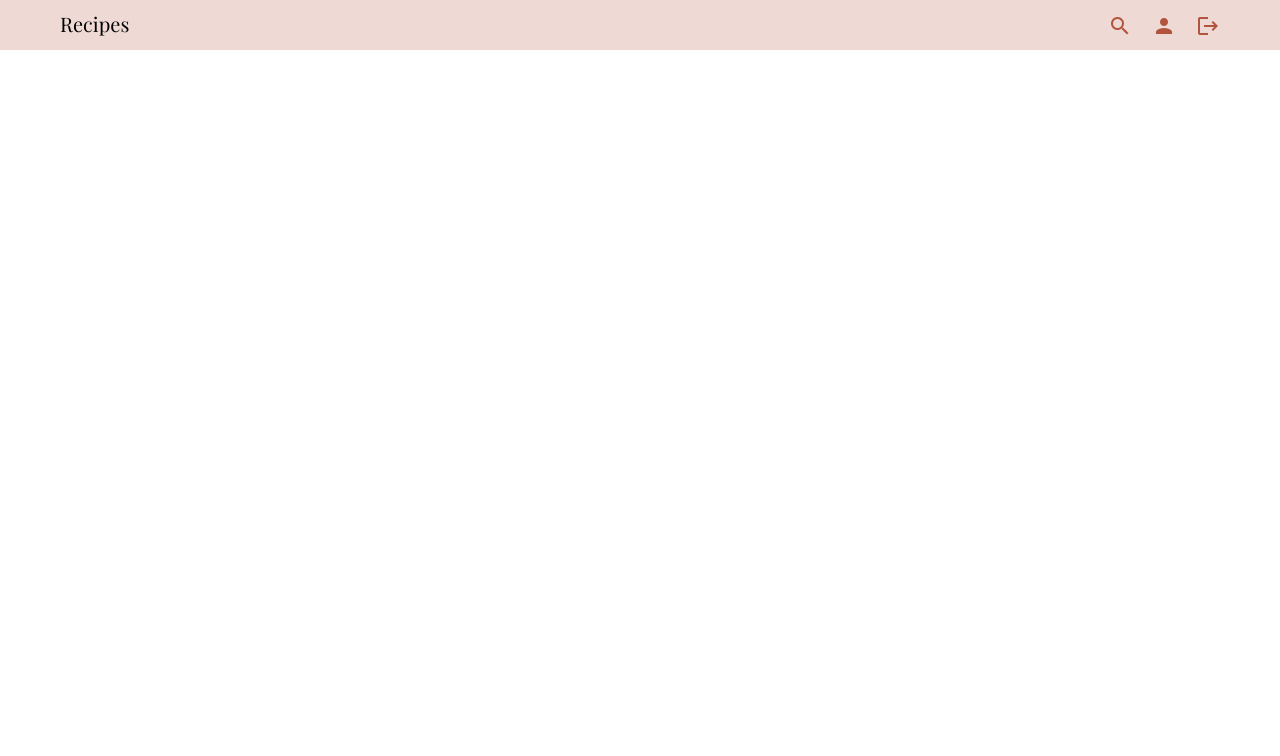
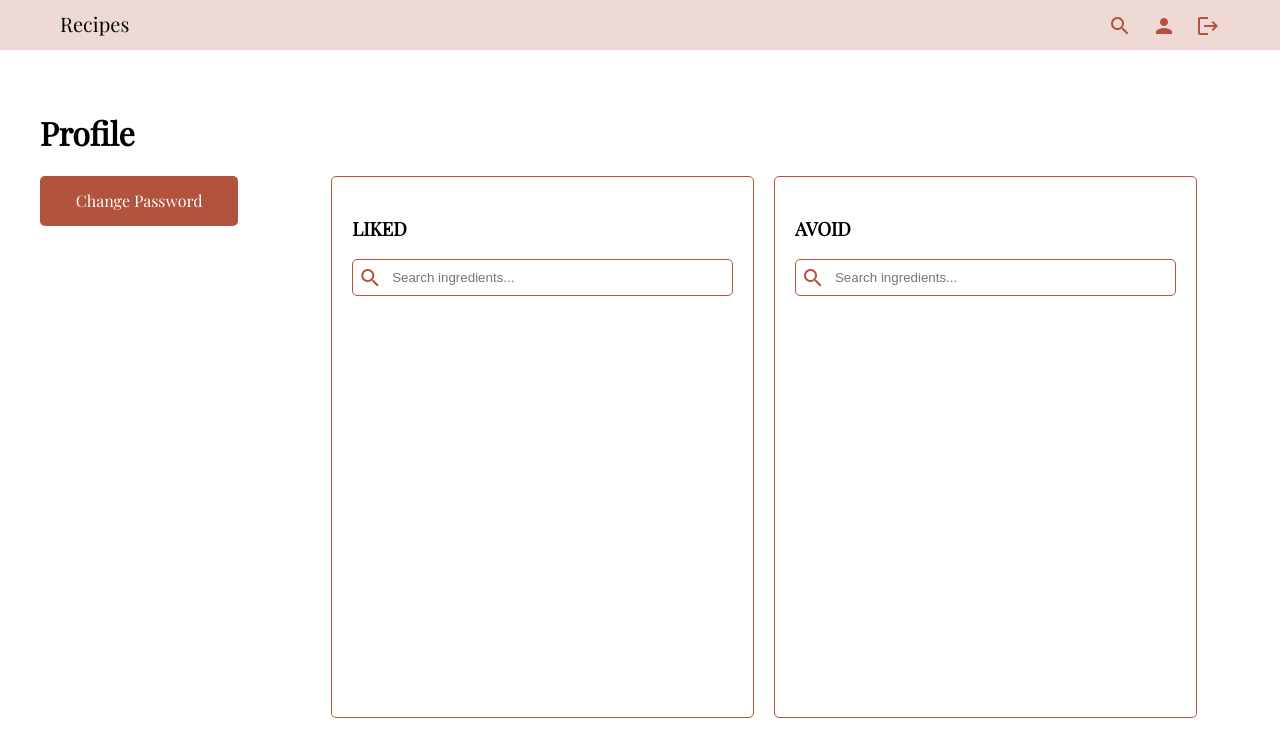
Before and after one commit to lm7777/rrs-client, an Angular app: page /profile in a window 1280 px wide. Before the commit this address led to /. Shown: the top 756 px of the page. Built offline with nearby package versions, Linux system fonts and the light colour scheme.

Commit message:
Add profile page

```diff
--- a/src/app/app.routes.ts
+++ b/src/app/app.routes.ts
@@ -2,9 +2,11 @@ import { Routes } from '@angular/router';
 import { DemoComponent } from './demo/demo/demo.component';
 import { RecipeDetailsComponent } from "./recipes/components/recipe-details/recipe-details.component";
 import { RecipesListComponent } from './recipes/components/recipes-list/recipes-list.component';
+import {ProfileComponent} from "./profile/profile.component";
 
 export const routes: Routes = [
     {path: '', component: RecipesListComponent},
     {path: 'demo', component: DemoComponent},
     {path: 'recipe/:id', component: RecipeDetailsComponent},
+    {path: 'profile', component: ProfileComponent},
 ];
--- a/src/app/header/header.component.html
+++ b/src/app/header/header.component.html
@@ -2,7 +2,7 @@
     <ul>
         <li><a title="Home" (click)="navigateToHome()">Recipes</a></li>
         <li class="nav-right"><a title="Logout"><i class="material-icons">logout</i></a></li>
-        <li class="nav-right" title="Profile"><a><i class="material-icons">person</i></a></li>
+        <li class="nav-right" (click)="navigateToProfile()" title="Profile"><a><i class="material-icons">person</i></a></li>
         <li class="nav-right" title="Search"><a><i class="material-icons">search</i></a></li>
     </ul>
 </nav>
--- a/src/app/header/header.component.ts
+++ b/src/app/header/header.component.ts
@@ -15,4 +15,8 @@ export class HeaderComponent {
     navigateToHome() {
         this.navigationService.navigateToHome();
     }
+
+    navigateToProfile() {
+        this.navigationService.navigateToProfile();
+    }
 }
--- /dev/null
+++ b/src/app/profile/profile.component.html
@@ -0,0 +1,42 @@
+<div class="container">
+    <h1>Profile</h1>
+    <div class="profile-container">
+        <div class="buttons">
+            <button type="button">Change Password</button>
+        </div>
+        <div class="preferences">
+            <div>
+                <h3>LIKED</h3>
+                    <rrs-search-list placeholder="Search ingredients..." [options]="ingredients"
+                                     (onSelect)="onSelect($event, 'liked')"></rrs-search-list>
+
+                    @if (likedIngredients) {
+                        <ul class="instructions-list">
+                            @for (ingredient of likedIngredients; track ingredient; let index = $index) {
+                                <li>
+                                    <span (click)="onDeleteIngredient(index, 'liked')"><i class="material-icons">close</i></span>
+                                    {{ ingredient }}
+                                </li>
+                            }
+                        </ul>
+                    }
+            </div>
+            <div>
+                <h3>AVOID</h3>
+                <rrs-search-list placeholder="Search ingredients..." [options]="ingredients"
+                                 (onSelect)="onSelect($event, 'avoid')"></rrs-search-list>
+
+                @if (likedIngredients) {
+                    <ul class="instructions-list">
+                        @for (ingredient of avoidIngredients; track ingredient; let index = $index) {
+                            <li>
+                                <span (click)="onDeleteIngredient(index, 'avoid')"><i class="material-icons">close</i></span>
+                                {{ ingredient }}
+                            </li>
+                        }
+                    </ul>
+                }
+            </div>
+        </div>
+    </div>
+</div>
--- /dev/null
+++ b/src/app/profile/profile.component.scss
@@ -0,0 +1,88 @@
+@use '../../assets/abstracts';
+
+:host {
+    .container {
+        margin: 20px;
+        padding: 20px;
+        text-align: justify;
+
+        .profile-container {
+            display: flex;
+
+            .buttons {
+                width: 250px;
+                min-width: 100px;
+
+                button {
+                    width: 80%;
+                    height: 50px;
+                    font-size: 16px;
+                    margin-bottom: 10px;
+                    background-color: abstracts.$rusty-brown;
+                    color: abstracts.$white;
+                    border: none;
+                    cursor: pointer;
+                    border-radius: abstracts.$global-border-radius;
+                    font-family: abstracts.$generic-header-font;
+                }
+            }
+
+            .preferences {
+                width: 80%;
+                display: flex;
+                justify-content: center;
+
+                div {
+                    margin-left: 10px;
+                    margin-right: 10px;
+                    padding: 20px;
+                    width: 40%;
+                    min-height: 500px;
+                    border: abstracts.$global-border;
+                    border-radius: abstracts.$global-border-radius;
+
+                    i {
+                        font-size: 15px;
+                    }
+                    .instructions-list {
+                        padding: 0;
+                        list-style: none;
+
+                        li {
+                            position: relative;
+                            padding: 5px 0 12px 40px;
+
+                            span {
+                                cursor: pointer;
+                                position: absolute;
+                                top: 2px;
+                                left: 0;
+                                width: 24px;
+                                height: 24px;
+                                border-radius: 100%;
+                                border: abstracts.$global-border;
+                                font-weight: 500;
+                                font-size: 14px;
+                                color: abstracts.$rusty-brown;
+                                text-align: center;
+                                line-height: 22px;
+                                display: flex;
+                                justify-content: center;
+                                align-items: center;
+                                flex-direction: column;
+
+                                &:hover {
+                                    background-color: abstracts.$rusty-brown;
+
+                                    i {
+                                        color: abstracts.$white;
+                                    }
+                                }
+                            }
+                        }
+                    }
+                }
+            }
+        }
+    }
+}
--- /dev/null
+++ b/src/app/profile/profile.component.ts
@@ -0,0 +1,33 @@
+import { Component } from '@angular/core';
+import {SearchListComponent} from "../shared/components/search-list/search-list.component";
+
+@Component({
+  selector: 'rrs-profile',
+  standalone: true,
+    imports: [
+        SearchListComponent
+    ],
+  templateUrl: './profile.component.html',
+  styleUrl: './profile.component.scss'
+})
+export class ProfileComponent {
+    ingredients: string[] = ['beer', 'fanta', 'schnapps', 'milk', 'almond', 'sprite', 'egg', 'cheese', 'vanilla', 'flour', 'ham', 'pork'];
+    likedIngredients: string[] = [];
+    avoidIngredients: string[] = [];
+
+    onSelect(value: string, type: string): void {
+        const values: string[] = value.split(',');
+        values.forEach(v => {
+            const item: string = v.trim();
+            type === 'liked' ? this.likedIngredients.push(item) : this.avoidIngredients.push(item);
+            const index: number = this.ingredients.indexOf(item);
+            if (index > -1) {
+                this.ingredients = [...this.ingredients.slice(0, index), ...this.ingredients.slice(index + 1)];
+            }
+        });
+    }
+
+    onDeleteIngredient(index: number, type: string) {
+        type === 'liked' ? this.likedIngredients.splice(index, 1) : this.avoidIngredients.splice(index, 1);;
+    }
+}
--- a/src/app/recipes/components/recipe-details/recipe-details.component.scss
+++ b/src/app/recipes/components/recipe-details/recipe-details.component.scss
@@ -1,5 +1,6 @@
 @use '../../../../assets/abstracts';
 
+:host {
     .container {
         margin: 20px;
         padding: 20px;
@@ -184,3 +185,4 @@
             list-style: none;
         }
     }
+}
--- a/src/app/shared/services/navigation.service.ts
+++ b/src/app/shared/services/navigation.service.ts
@@ -12,6 +12,10 @@ export class NavigationService {
         this.router.navigate(['/']).then();
     }
 
+    navigateToProfile() {
+        this.router.navigate(['profile']).then();
+    }
+
     navigateToRecipeDetails(recipeId: number) {
         this.router.navigate(['recipe/' + recipeId]).then();
     }
```
Lines whose indentation alone changed are shown as unchanged.
